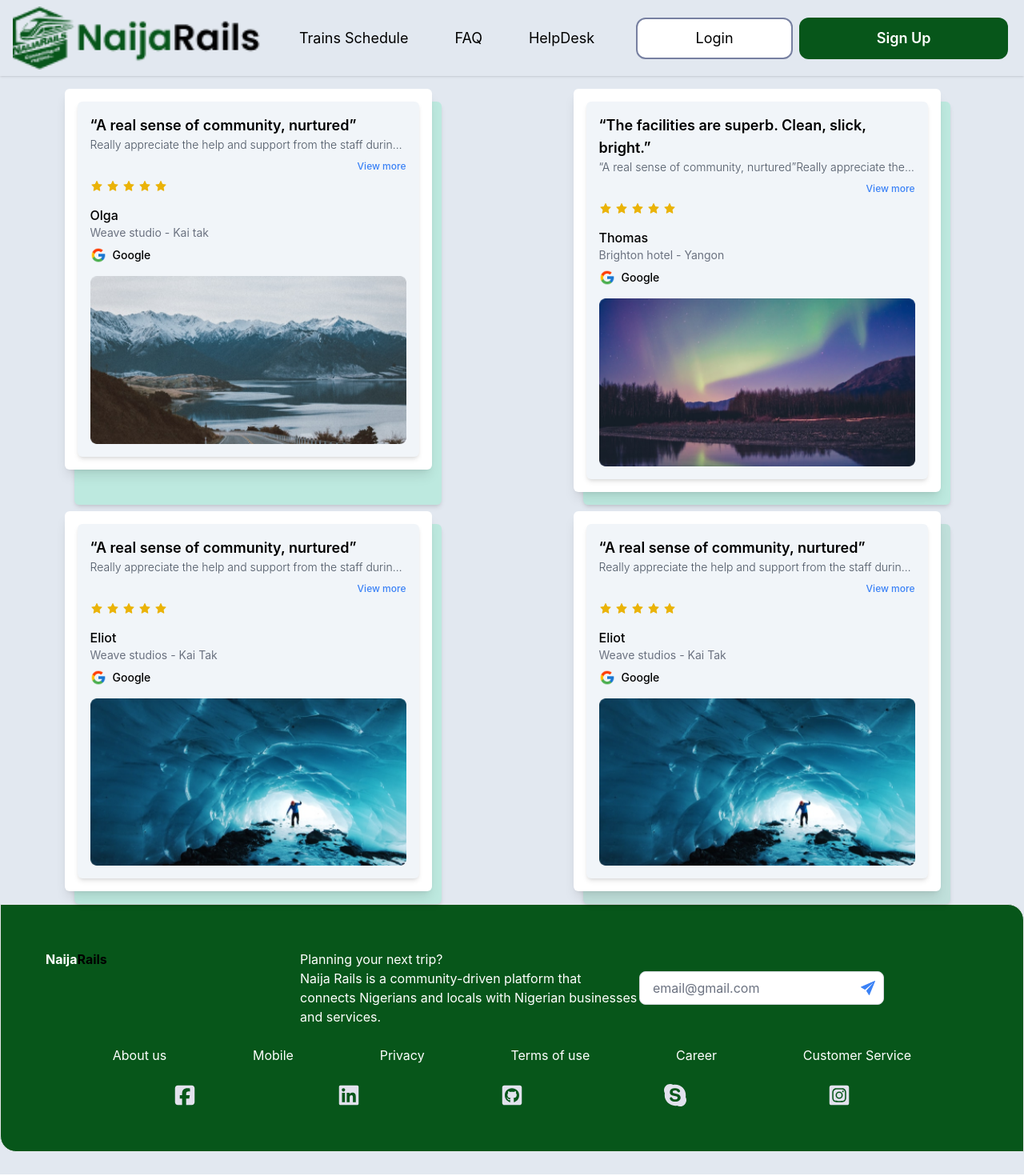
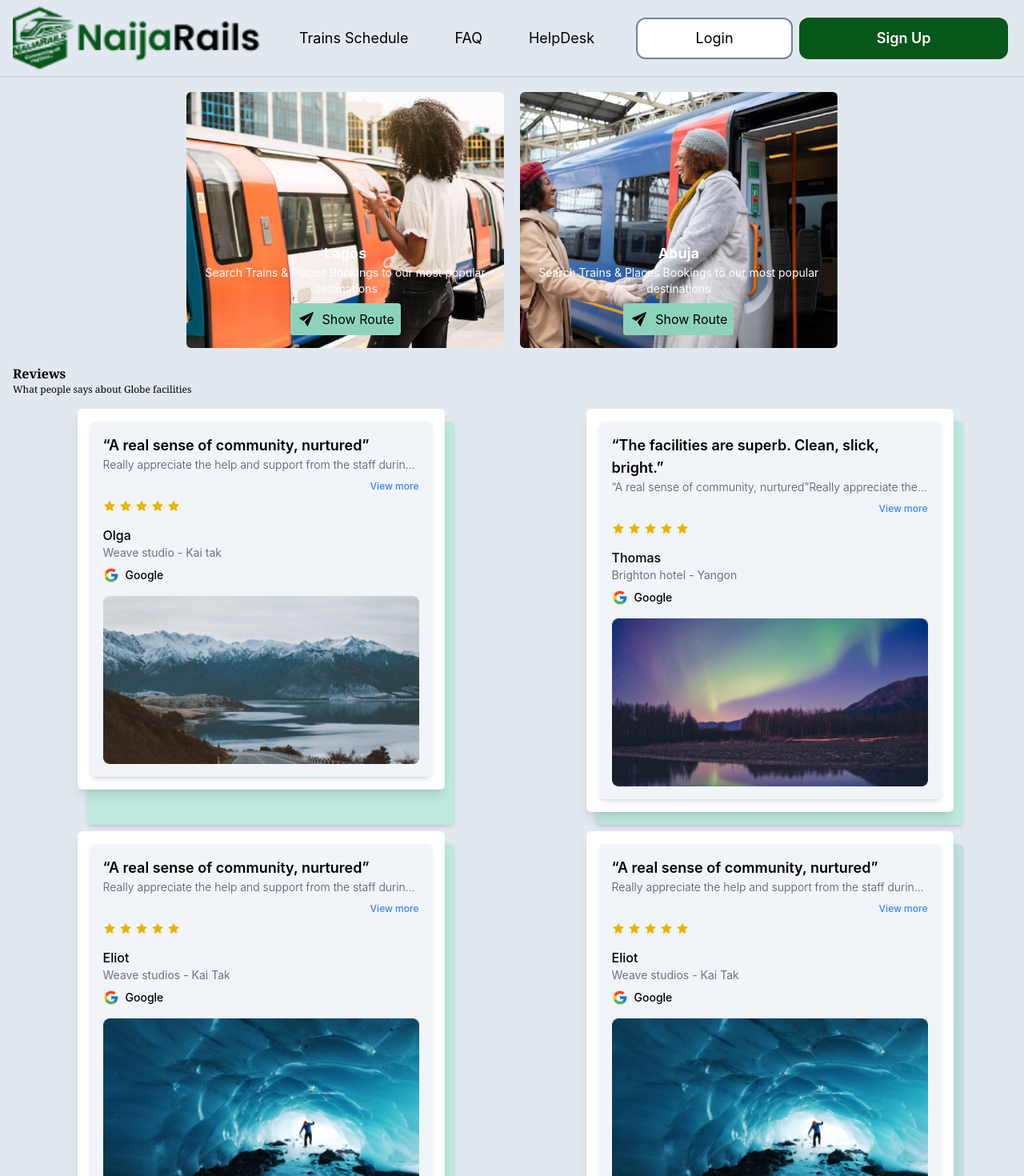
Before and after one commit to Ernestoo2/RaiilwayTransport, a React (Create React App) app: page / in a window 1280 px wide. Shown: the top 1470 px of the page at 80% size. Built offline with nearby package versions, Linux system fonts and the light colour scheme.

Commit message:
Railway transport

```diff
--- a/src/App.css
+++ b/src/App.css
@@ -1,3 +1,29 @@
 @tailwind base;
 @tailwind components;
 @tailwind utilities;
+
+.imgWrap {
+  position: relative;
+  background-size: cover;
+  background-position: center;
+  width: 50%;
+  height: 20rem; /* Equivalent to h-80 */
+  background-image: var(--image-src, none);
+}
+
+.imgWrap[data-src="/public/Assets/back1.png"] {
+  --image-src: url("/public/Assets/back1.png");
+}
+
+.imgWrap[data-src="/public/Assets/back2.png"] {
+  --image-src: url("/public/Assets/back2.png");
+}
+
+.content {
+  position: absolute;
+  bottom: 1rem;
+  left: 0;
+  right: 0;
+  text-align: center;
+  justify-items: center;
+}
--- a/src/App.tsx
+++ b/src/App.tsx
@@ -1,5 +1,6 @@
 import "./App.css";
 import "./styles/Global.css";
+import BackImage, { BackImageData } from "./components/BackImage";
 import FooterUi from "./ui/FooterUi";
 import HeaderUi from "./ui/HeaderUi";
 import React from "react";
@@ -9,6 +10,23 @@ function App() {
   return (
     <div className=" w-full h- bg-slate-200   App">
       <HeaderUi />
+
+      <div className="w-full md:w-2/3 h-auto flex gap-[20px] mx-auto p-[20px] ">
+
+      {BackImageData.map((card) => (
+          <BackImage
+          key={card.id}
+          id={card.id}
+          location={card.location}
+          description = {card.description}
+          src={card.src}
+
+          />
+      ))}
+      </div>
+
+
+
       <ReviewUi/>
 
 
--- /dev/null
+++ b/src/components/BackImage.tsx
@@ -0,0 +1,52 @@
+import "../App.css";
+import React from "react";
+import { AiFillStar } from "react-icons/ai";
+import { IoIosSend } from "react-icons/io";
+
+interface BackImageProps {
+  id: number;
+  location: string;
+  description: string;
+  src: string;
+}
+
+export const BackImageData: BackImageProps[] = [
+  {
+    id: 1,
+    location: "Lagos",
+    description: "Search Trains & Places Bookings to our most popular destinations",
+    src: "/Assets/back1.png",
+  },
+  {
+    id: 2,
+    location: "Abuja",
+    description: "Search Trains & Places Bookings to our most popular destinations",
+    src: "/Assets/back2.png",
+  },
+];
+
+export default function BackImage({ location, description, src }: BackImageProps) {
+  return (
+    <div
+      className="imgWrap w-[50%] h-70 rounded-md mx-auto"
+      data-src={src}
+      style={{
+        backgroundImage: `url(${src})`,
+        backgroundSize: 'cover',
+        backgroundPosition: 'center'
+      }}
+    >
+      <div className="content ">
+        <h1 className="text-white font-bold text-lg">{location}</h1>
+        <p className="text-white text-sm">{description}</p>
+        <button
+          type="submit"
+          className="mt-2 bg-[#8DD3BB] text-black px-2 py-2 rounded flex items-center justify-center gap-2"
+        >
+          <IoIosSend size={24} />
+          Show Route
+        </button>
+      </div>
+    </div>
+  );
+}
--- a/src/layouts/Footer/First.tsx
+++ b/src/layouts/Footer/First.tsx
@@ -26,20 +26,14 @@ const First = () => {
   return (
     <div className="w-full p-14 h-auto bg-[#07561A] rounded-tr-[20px] border-[1px] rounded-bl-[20px]">
       {/* Header Section */}
-      <div className="grid grid-cols-2 md:grid-cols-none md:flex ">
+      <div className="flex flex-col ">
+
+        <div className="lg:w-full h-auto flex justify-between">
            {/* Naija Rails Title */}
         <h1 className="w-3/4  font-bold">
           <span className="text-white">Naija</span>
           <span className="text-black">Rails</span>
         </h1>
-
-        {/* Description Section */}
-        <div className="w-full flex flex-col h-auto">
-          <h2 className="w-full h-auto text-white">Planning your next trip?</h2>
-          <p className="w-full h-auto break-normal text-white">
-            Naija Rails is a community-driven platform that connects Nigerians and locals with Nigerian businesses and services.
-          </p>
-        </div>
 
           {/* Email Form Section */}
           <div className="flex w-full h-auto">
@@ -80,13 +74,24 @@ const First = () => {
           </div>
         </div>
 
+        {/* Description Section */}
+        <div className="w-full flex flex-col py-4 h-auto">
+          <h2 className="w-full h-auto text-white">Planning your next trip?</h2>
+          <p className="w-full md:w-2/3 h-auto break-normal text-white ">
+            Naija Rails is a community-driven platform that connects Nigerians and locals with Nigerian businesses and services.
+          </p>
+        </div>
+
+
+      </div>
+
 
 
       {/* Footer Links and Social Icons Section */}
-      <div className="flex flex-col mt-6">
+      <div className="flex flex-col lg:flex-row items-center">
         {/* Links Section */}
         <div
-          className="flex flex-col md:flex-row flex-wrap w-full gap-4 md:gap-6 justify-center lg:justify-evenly text-base text-white"
+          className="flex flex-col md:flex-row  w-full gap-4 text-base text-white"
         >
           <a href="/src/ui/MoreFirstUi.tsx" className="hover:underline">About us</a>
           <a href="/src/ui/MoreFirstUi.tsx" className="hover:underline">Mobile</a>
@@ -98,7 +103,7 @@ const First = () => {
 
         {/* Social Icons Section */}
         <span
-          className="flex justify-center md:justify-evenly items-center gap-4 mt-6"
+          className="flex   items-center gap-2 mt-6"
         >
           <FaSquareFacebook className="fill-[#E2E2ED] w-7 h-7 hover:scale-110 transition-transform" />
           <FaLinkedin className="fill-[#E2E2ED] w-7 h-7 hover:scale-110 transition-transform" />
--- a/src/ui/ReviewUi.tsx
+++ b/src/ui/ReviewUi.tsx
@@ -4,6 +4,10 @@ import React, { Component } from "react";
 export class ReviewUi extends Component {
   render() {
     return (
+        <div className="w-full h-auto mx-4">
+        <h2 className="font-semibold font-serif ">Reviews</h2>
+        <p className="text-xs font-serif">What people says about Globe facilities</p>
+
         <div className="w-full grid grid-cols-1 md:grid-cols-2 mx-auto gap-6 p-4">
         {CardData.map((card, index) => (
           <div
@@ -31,6 +35,8 @@ export class ReviewUi extends Component {
 
           </div>
         ))}
+        </div>
+
       </div>
     )
   }
```
Also changed, not shown: public/Assets/back1.png (added), public/Assets/back2.png (added). Lines whose indentation alone changed are shown as unchanged.
